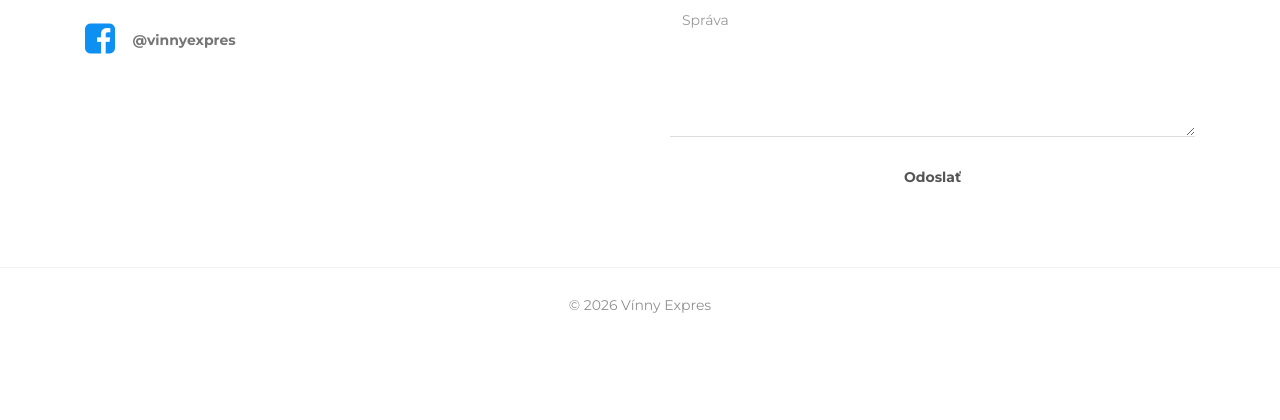
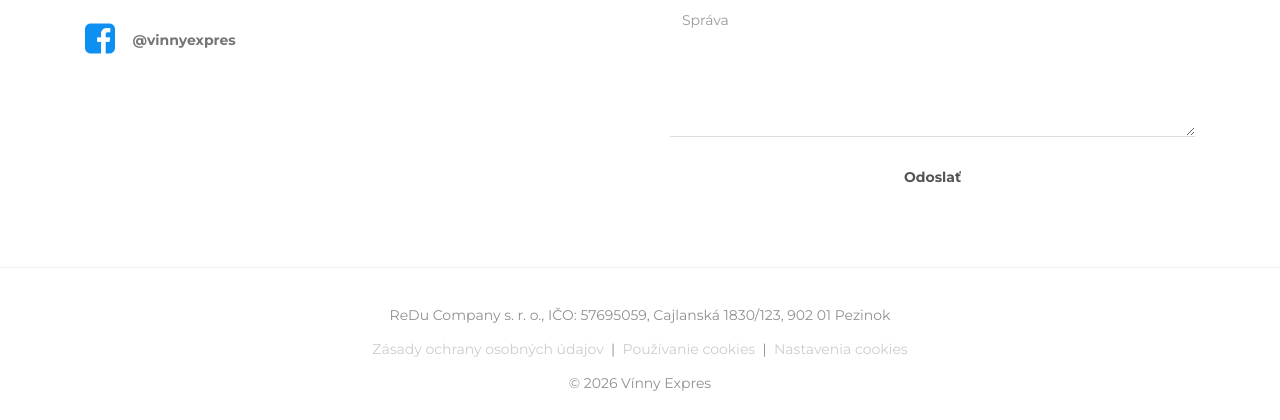
Before and after one commit to matofeder/vinnyexpres, a Flask app: page / in a window 1280 px wide. Shown: the part 2933-3353 px from the top of the page. Before the commit the page ends 3246 px from the top, so only its background shows below. Run offline with Flask 3, Linux system fonts and the light colour scheme; some libraries are stand-ins or nearby versions.

Commit message:
Add footer legal info and cookie settings link
Implement _footer_legal.html partial with operator's legal info, privacy/cookies
links, and cookie settings toggle. Wire into index.html footer. Test verifies
all footer legal elements render on index.html page.

Co-Authored-By: Claude Haiku 4.5 <noreply@anthropic.com>

```diff
--- /dev/null
+++ b/templates/_footer_legal.html
@@ -0,0 +1,10 @@
+<div class="footer-legal wow fadeInUp" data-wow-delay="0.8s" style="margin-top:10px; font-size:12px; color:#ccc; text-align:center;">
+     <p>ReDu Company s. r. o., IČO: 57695059, Cajlanská 1830/123, 902 01 Pezinok</p>
+     <p>
+          <a href="/ochrana-osobnych-udajov" style="color:#ccc; text-decoration:underline;">Zásady ochrany osobných údajov</a>
+          &nbsp;|&nbsp;
+          <a href="/cookies" style="color:#ccc; text-decoration:underline;">Používanie cookies</a>
+          &nbsp;|&nbsp;
+          <a href="#" id="cookie-consent-settings-link" style="color:#ccc; text-decoration:underline;">Nastavenia cookies</a>
+     </p>
+</div>
--- a/templates/index.html
+++ b/templates/index.html
@@ -324,6 +324,8 @@
           <div class="container">
                <div class="row">
 
+                    {% include "_footer_legal.html" %}
+
                     <div class="wow fadeInUp copyright-text" data-wow-delay="0.8s">
                          <p>&copy; 2026 Vínny Expres</p>
                     </div>
```
Also changed, not shown: tests/test_routes.py (+10 -0 lines).
